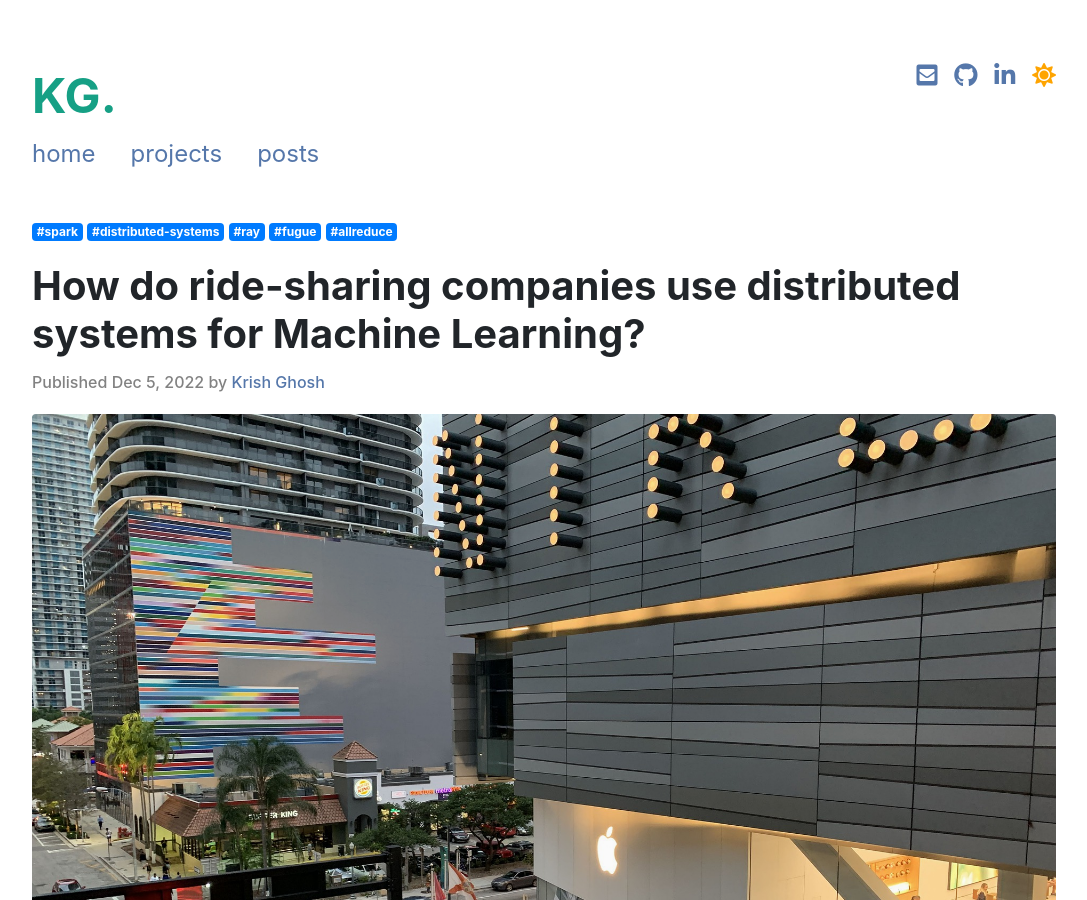
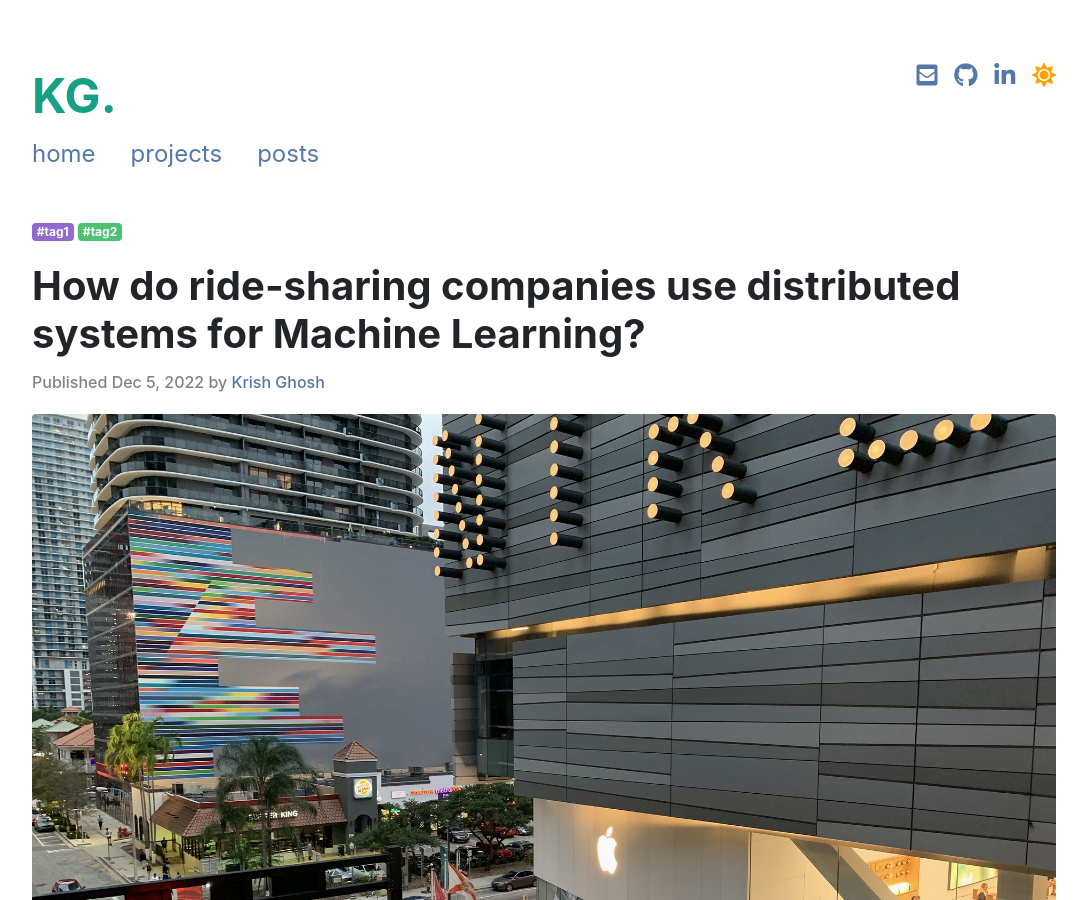
Before and after one commit to krishparadox/krishparadox.github.io, a Jekyll site: the page built from _posts/2022-12-05-ride-share-dist.md, in a window 1280 px wide and 900 px high. Shown: the whole window, without its empty margins (96-1183 px from the left). Built offline with Jekyll 4.4.1, drawn with Linux system fonts in a browser that asks for light colours; nearby versions of some CDN libraries; a style sheet for code colours, icons or effects is not loaded.

Commit message:
Update 2022-12-05-ride-share-dist.md

```diff
--- a/_posts/2022-12-05-ride-share-dist.md
+++ b/_posts/2022-12-05-ride-share-dist.md
@@ -2,7 +2,7 @@
 layout: post
 title:  How do ride-sharing companies use distributed systems for Machine Learning?
 date:   2022-12-05
-tags: spark distributed-systems ray fugue allreduce
+tags: [tag1, tag2]
 splash_img_source: /assets/img/apple-store-5539422_1920.jpg
 splash_img_caption: Representative image. Image by <a href="https://pixabay.com/users/ritijjain-7152639/">ritijjain</a> on Pixabay.
 ---
```
